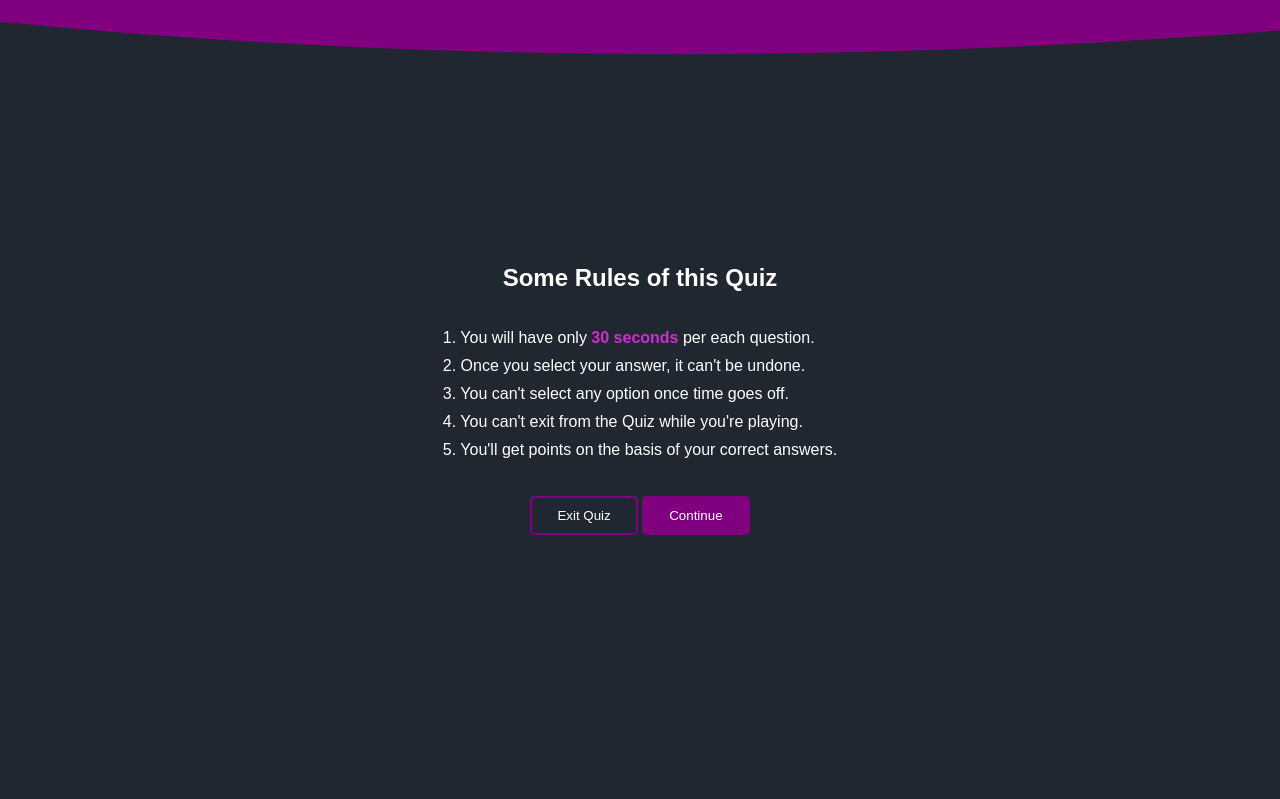
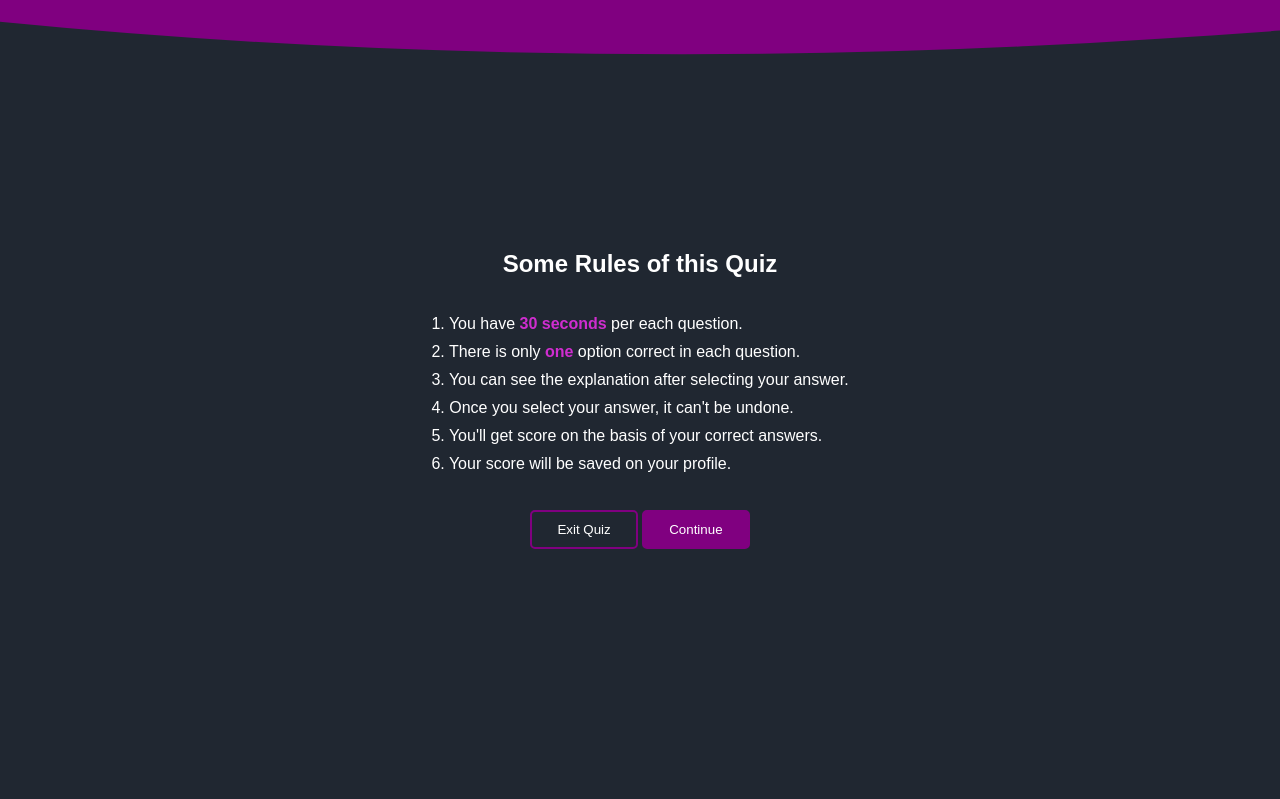
Before and after one commit to MEZ901/PHP_quiz_game, a PHP site: page /pages/Quiz-Page.php in a window 1280 px wide. Shown: the part 103-902 px from the top of the page. Run offline with PHP 8.4, Linux system fonts and the light colour scheme; data that the repository does not hold is empty; some libraries are stand-ins or nearby versions.

Commit message:
updating the result section

```diff
--- a/assets/script.js
+++ b/assets/script.js
@@ -209,12 +209,38 @@ function showResultBox(){
     three.classList.add("active") ;
     quizSection.style.display="none" ;
     resultSection.style.display="flex" ;
+    const star_icon = document.querySelectorAll(".star") ;
     const scoreText = document.querySelector(".score_text") ;
-    if((userScore * 100 / questions.length) >= 50){
-        let scoreTag = '<span>Congratulations, You have passed the quiz successfully you got score <p>'+ Math.floor((userScore * 100 / questions.length)) +'%</p></span>' ;
+    let score = (userScore * 100 / questions.length);
+    if(score < 20){
+        let scoreTag = `<span>Unfortunately, You have not passed the quiz successfully you got only <p>${Math.floor(score)}%</p></span>` + `<span>You Can try again whenever you feel you are ready.</span>` ;
         scoreText.innerHTML = scoreTag ;
-    }else{
-        let scoreTag = '<span>Unfortunately, You have not passed the quiz successfully you got only <p>'+ Math.floor((userScore * 100 / questions.length)) +'%</p></span>' + '<span>You Can try again whenever you feel you are ready.</span>' ;
+        star_icon[0].classList.add("done") ;
+    }else if(score < 40){
+        let scoreTag = `<span>Oh! You was close you got <p>${Math.floor(score)}%</p></span>` + `<span>You Can try again whenever you feel you are ready.</span>` ;
         scoreText.innerHTML = scoreTag ;
+        star_icon[0].classList.add("done") ;
+        star_icon[1].classList.add("done") ;
+    }else if(score < 60){
+        let scoreTag = `<span>Congratulations, You have passed the quiz successfully you got <p>${Math.floor(score)}%</p></span>` ;
+        scoreText.innerHTML = scoreTag ;
+        star_icon[0].classList.add("done") ;
+        star_icon[1].classList.add("done") ;
+        star_icon[2].classList.add("done") ;
+    }else if(score < 80){
+        let scoreTag = `<span>Amazing, You have passed the quiz successfully You got <p>${Math.floor(score)}%</p></span>` ;
+        scoreText.innerHTML = scoreTag ;
+        star_icon[0].classList.add("done") ;
+        star_icon[1].classList.add("done") ;
+        star_icon[2].classList.add("done") ;
+        star_icon[3].classList.add("done") ;
+    }else if(score <= 100){
+        let scoreTag = `<span>You're on fire!, You have passed the quiz successfully You got <p>${Math.floor(score)}%</p></span>` ;
+        scoreText.innerHTML = scoreTag ;
+        star_icon[0].classList.add("done") ;
+        star_icon[1].classList.add("done") ;
+        star_icon[2].classList.add("done") ;
+        star_icon[3].classList.add("done") ;
+        star_icon[4].classList.add("done") ;
     }
 }
--- a/pages/Quiz-Page.php
+++ b/pages/Quiz-Page.php
@@ -46,11 +46,12 @@
         </div>
         <h1>Some Rules of this Quiz</h1>
         <ul>
-            <li>1. You will have only <span>30 seconds</span> per each question.</li>
-            <li>2. Once you select your answer, it can't be undone.</li>
-            <li>3. You can't select any option once time goes off.</li>
-            <li>4. You can't exit from the Quiz while you're playing.</li>
-            <li>5. You'll get points on the basis of your correct answers.</li>
+            <li>1. You have <span>30 seconds</span> per each question.</li>
+            <li>2. There is only <span>one</span> option correct in each question.</li>
+            <li>3. You can see the explanation after selecting your answer.</li>
+            <li>4. Once you select your answer, it can't be undone.</li>
+            <li>5. You'll get score on the basis of your correct answers.</li>
+            <li>6. Your score will be saved on your profile.</li>
         </ul>
         <div class="action">
             <a href="../index.php"><button class="btn exit">Exit Quiz</button></a>
@@ -116,10 +117,14 @@
                 <path d="M321.39,56.44c58-10.79,114.16-30.13,172-41.86,82.39-16.72,168.19-17.73,250.45-.39C823.78,31,906.67,72,985.66,92.83c70.05,18.48,146.53,26.09,214.34,3V0H0V27.35A600.21,600.21,0,0,0,321.39,56.44Z" class="shape-fill"></path>
             </svg>
         </div>
+        <div class="complete_text">It's all done!</div>
         <div class="icon">
-            <i class="fas fa-crown"></i>
+            <i class="fa-solid fa-star star"></i>
+            <i class="fa-solid fa-star star"></i>
+            <i class="fa-solid fa-star star"></i>
+            <i class="fa-solid fa-star star"></i>
+            <i class="fa-solid fa-star star"></i>
         </div>
-        <div class="complete_text">It's all done!</div>
         <div class="score_text">
             <!-- score text goes here -->
         </div>
```
Also changed, not shown: assets/main.scss (+23 -3 lines), index.php (+4 -4 lines), assets/main.css, 1 other file.
